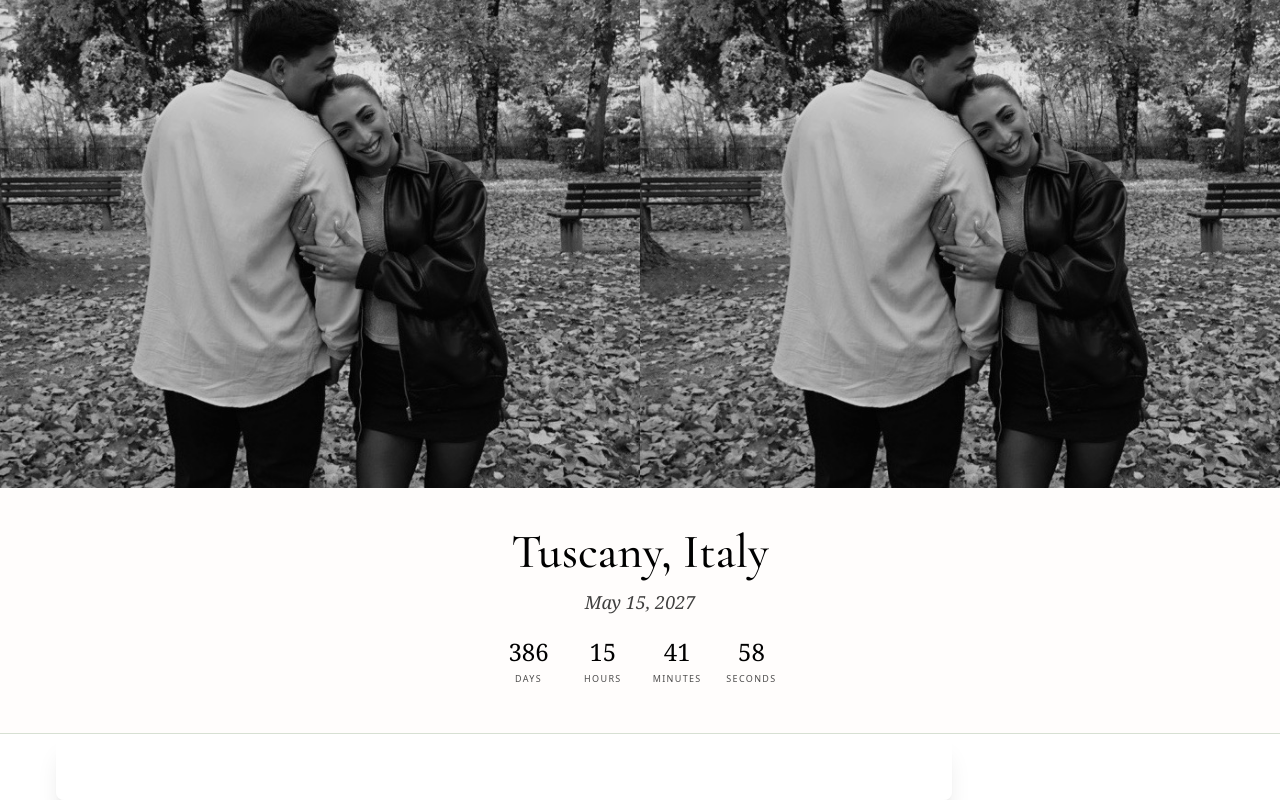
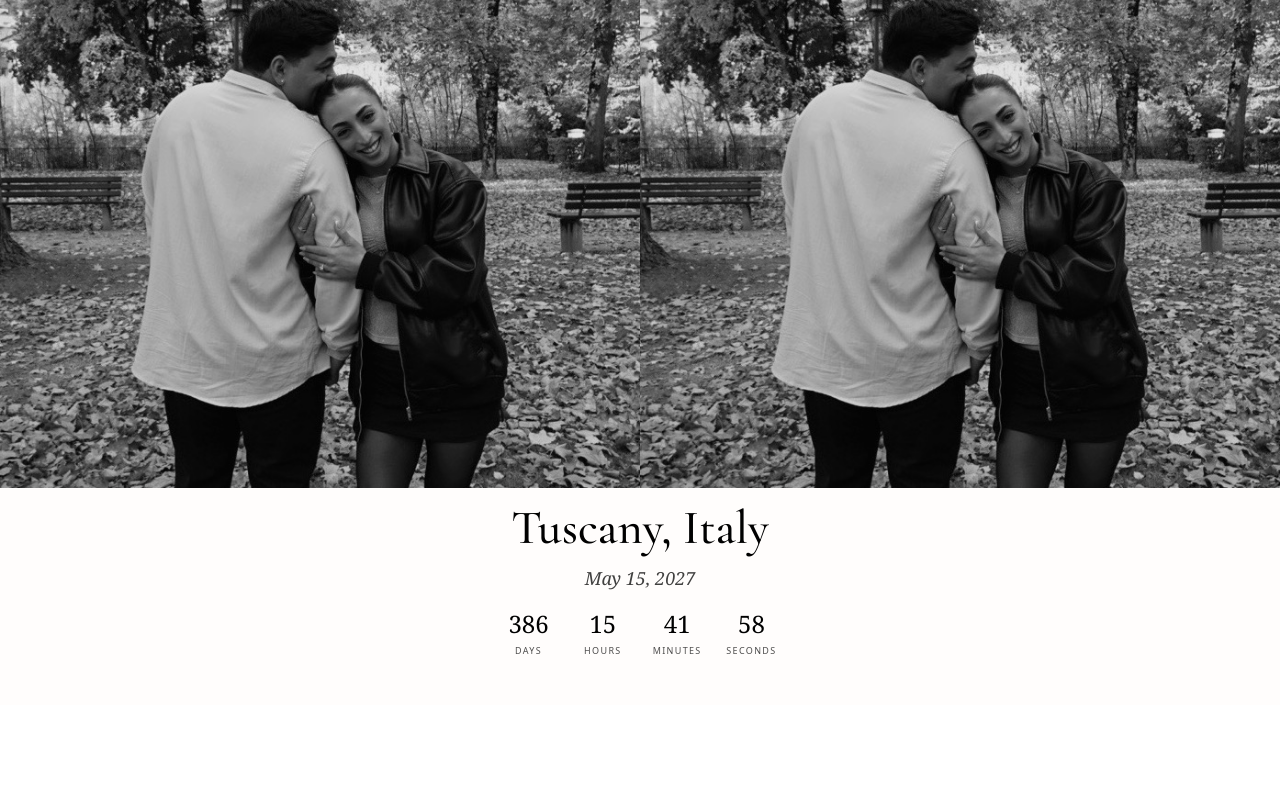
Before and after one commit to riverawedding/rivera-wedding-site, a Next.js app: page / in a window 1280 px wide. Shown: the part 267-1067 px from the top of the page. After the commit the page ends 972 px from the top, so only its background shows below. Built offline with nearby package versions, Linux system fonts and the light colour scheme.

Commit message:
Update logo

```diff
--- a/app/page.tsx
+++ b/app/page.tsx
@@ -680,7 +680,7 @@ className="h-full w-full object-cover object-top"/></div>
   <div className="absolute inset-0 bg-black/10" />
 
 </section>
-<section className="mx-auto max-w-5xl px-6 py-10">
+<section className="mx-auto max-w-5xl px-6 pt-4 pb-10">
   <div className="text-center">
    <p className={`${cormorant.className} text-4xl font-medium text-black md:text-5xl`}>
   Tuscany, Italy
@@ -688,7 +688,7 @@ className="h-full w-full object-cover object-top"/></div>
 <p className="mt-3 font-serif italic text-base text-black/75 md:text-lg">
   May 15, 2027
 </p>
-    <div className="mt-3 flex justify-center">
+    <div className="mt-2 flex justify-center">
 <div className="grid grid-cols-2 gap-2 md:grid-cols-4">
   <div className="px-2 py-2 text-center">
     <p className="text-lg font-serif text-black md:text-2xl">{timeLeft.days}</p>
@@ -842,7 +842,7 @@ className="h-full w-full object-cover object-top"/></div>
       case 'faqs':
         return (
           <PageShell title={t.questionsTitle}>
-            <div className="grid gap-5">
+            <div className="grid gap-5">,
               {t.faqs.map((item) => (
                 <div
                   key={item.q}
@@ -1003,9 +1003,7 @@ className="h-full w-full object-cover object-top"/></div>
   )}
 </header>   {renderPage()}
 
-      <footer className="border-t border-[#D7E0D3] bg-white">
-<div className="mr-auto ml-6 md:ml-10 lg:ml-14 max-w-4xl rounded-lg border border-white/40 bg-white/15 p-6 md:p-8 backdrop-blur-md shadow-xl">        </div>
-      </footer>
+
     </div>
       );
 }
```
